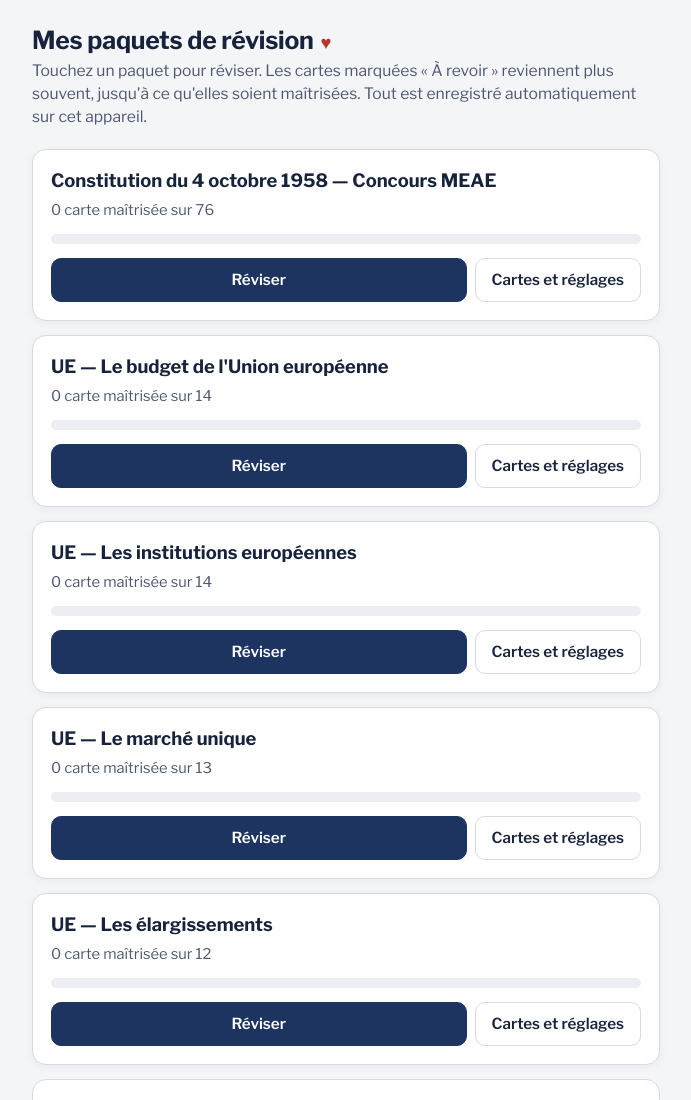
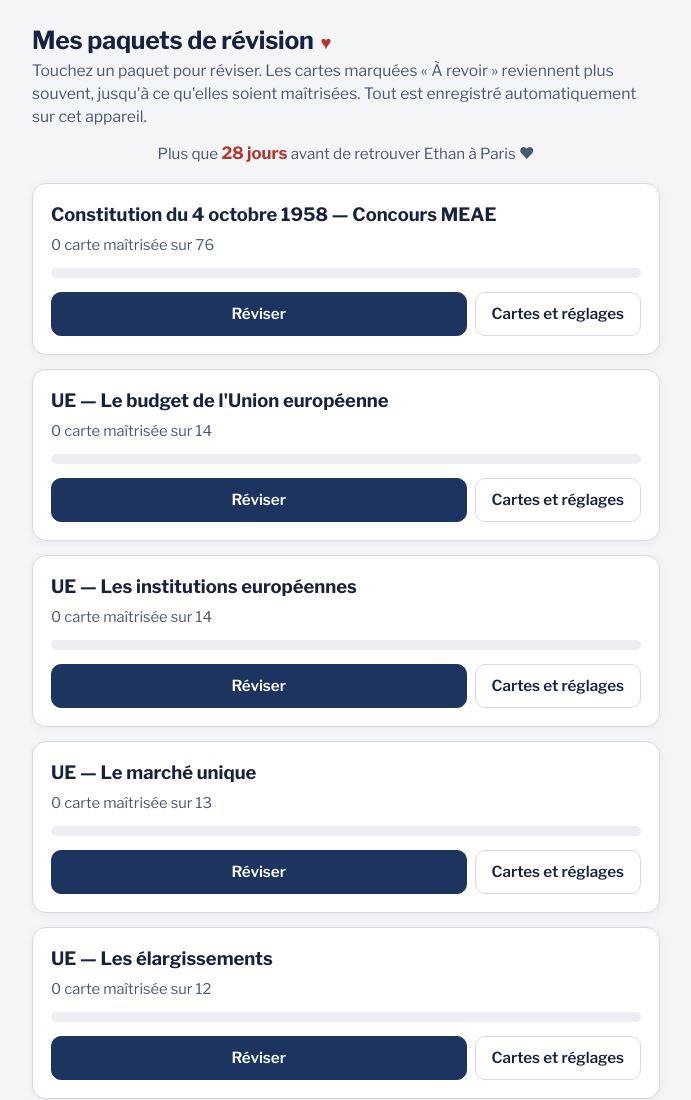
Before and after one commit to EthanMuir/flashcards-constitution, a plain HTML site: page index.html in a window 1280 px wide. Shown: the top 1100 px of the page, without its empty margins (294-985 px from the left). Drawn offline with nearby package versions, Linux system fonts and the light colour scheme.

Commit message:
Ajout du compte à rebours avant de retrouver Ethan à Paris

```diff
--- a/index.html
+++ b/index.html
@@ -170,6 +170,8 @@
         vertical-align: baseline; min-height: 0;
       }
       .love-heart-btn:active { transform: scale(1.3); }
+      .trip-countdown { text-align: center; color: var(--ink-soft); font-size: 0.95rem; margin: -8px 0 18px; }
+      .trip-countdown strong { color: var(--red); font-size: 1.05rem; }
       #love-toast {
         position: fixed; left: 50%; bottom: 26px; transform: translate(-50%, 20px);
         background: var(--navy); color: var(--navy-ink); padding: 12px 20px; border-radius: 999px;
@@ -201,6 +203,7 @@
       <section id="view-home" class="view active">
         <h1>Mes paquets de révision <button class="love-heart-btn" id="love-heart" type="button" aria-label="Un petit cœur pour Julie">♥</button></h1>
         <p class="lede">Touchez un paquet pour réviser. Les cartes marquées « À revoir » reviennent plus souvent, jusqu'à ce qu'elles soient maîtrisées. Tout est enregistré automatiquement sur cet appareil.</p>
+        <p class="trip-countdown" id="trip-countdown"></p>
         <div id="deck-list"></div>
         <div class="panel">
           <h2>Nouveau paquet</h2>
@@ -826,6 +829,21 @@
       }
       $("love-heart").addEventListener("click", function () { burstHearts(7); loveToast(pickFrom(ETHAN_NOTES)); });
 
+      // Compte à rebours avant les retrouvailles à Paris (17 décembre 2026).
+      (function () {
+        var el = $("trip-countdown");
+        if (!el) return;
+        var target = new Date(2026, 11, 17); // 17 décembre 2026
+        var now = new Date();
+        var today = new Date(now.getFullYear(), now.getMonth(), now.getDate());
+        var days = Math.round((target - today) / 86400000);
+        if (days > 1) el.innerHTML = "Plus que <strong>" + days + " jours</strong> avant de retrouver Ethan à Paris ♥";
+        else if (days === 1) el.innerHTML = "Plus qu'<strong>un seul jour</strong> avant de retrouver Ethan à Paris ♥";
+        else if (days === 0) el.innerHTML = "<strong>C'est aujourd'hui !</strong> Ethan arrive à Paris ♥";
+        else if (days >= -20) el.innerHTML = "<strong>Ethan est en France !</strong> Profitez-en bien ♥";
+        else el.style.display = "none";
+      })();
+
       function endSession() {
         var deck = session ? getDeck(session.deckId) : null;
         $("study-main").style.display = "none";
```
